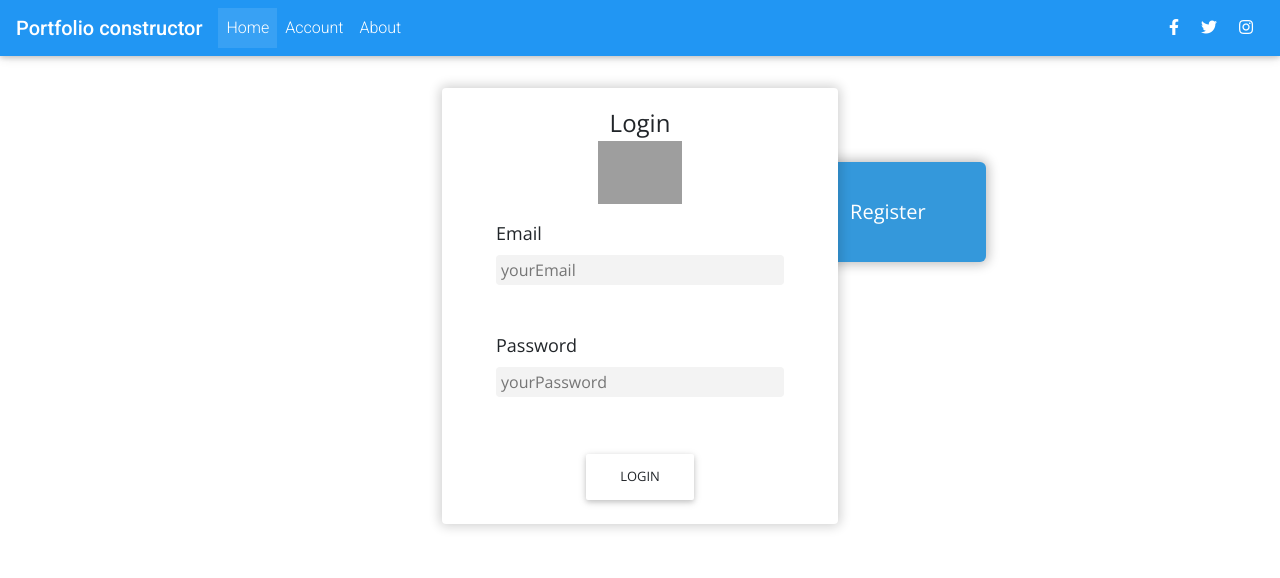
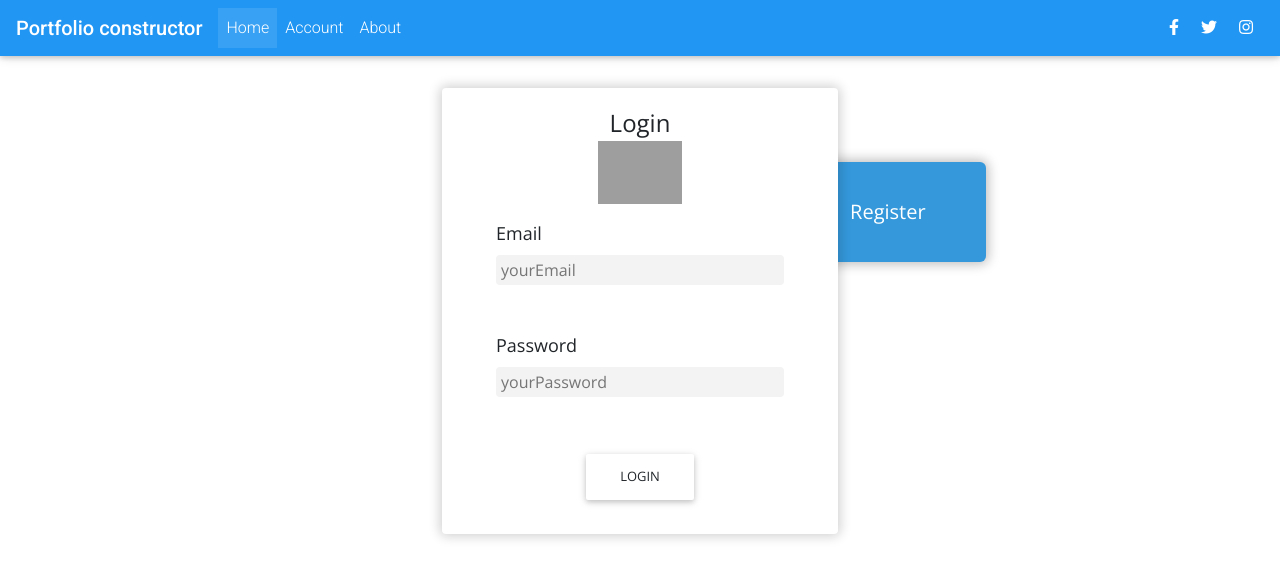
Before and after one commit to Ekatereana/Portfolio-constructor, a React (Create React App) app in the folder frontend/: page /registration in a window 1280 px wide. Shown: the top 578 px of the page. Built offline with nearby package versions, Linux system fonts and the light colour scheme; grey boxes are pictures that could not be loaded.

Commit message:
Fixed the style for login page

```diff
--- a/frontend/src/Components/Registration/register-login.css
+++ b/frontend/src/Components/Registration/register-login.css
@@ -4,6 +4,8 @@
     flex-direction: column;
     align-items: center;
     top: 3em;
+    padding-bottom: 10px;
+    height: max-content;
 }
 
 .right-side.right {
@@ -25,7 +27,7 @@
     z-index: 100;
     max-width: 380px;
     height: max-content;
-    max-height: 900px;
+    max-height: 1000px;
     margin-left: -160px;
 }
 
```
